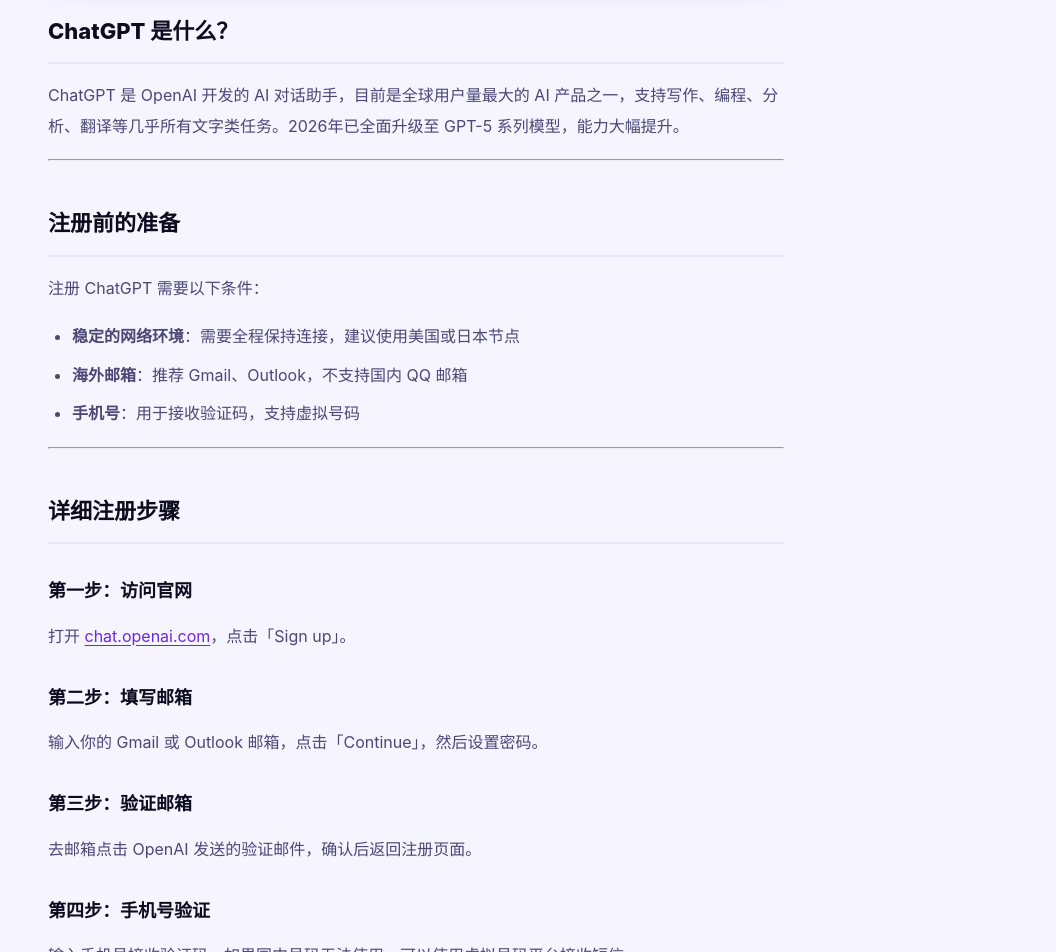
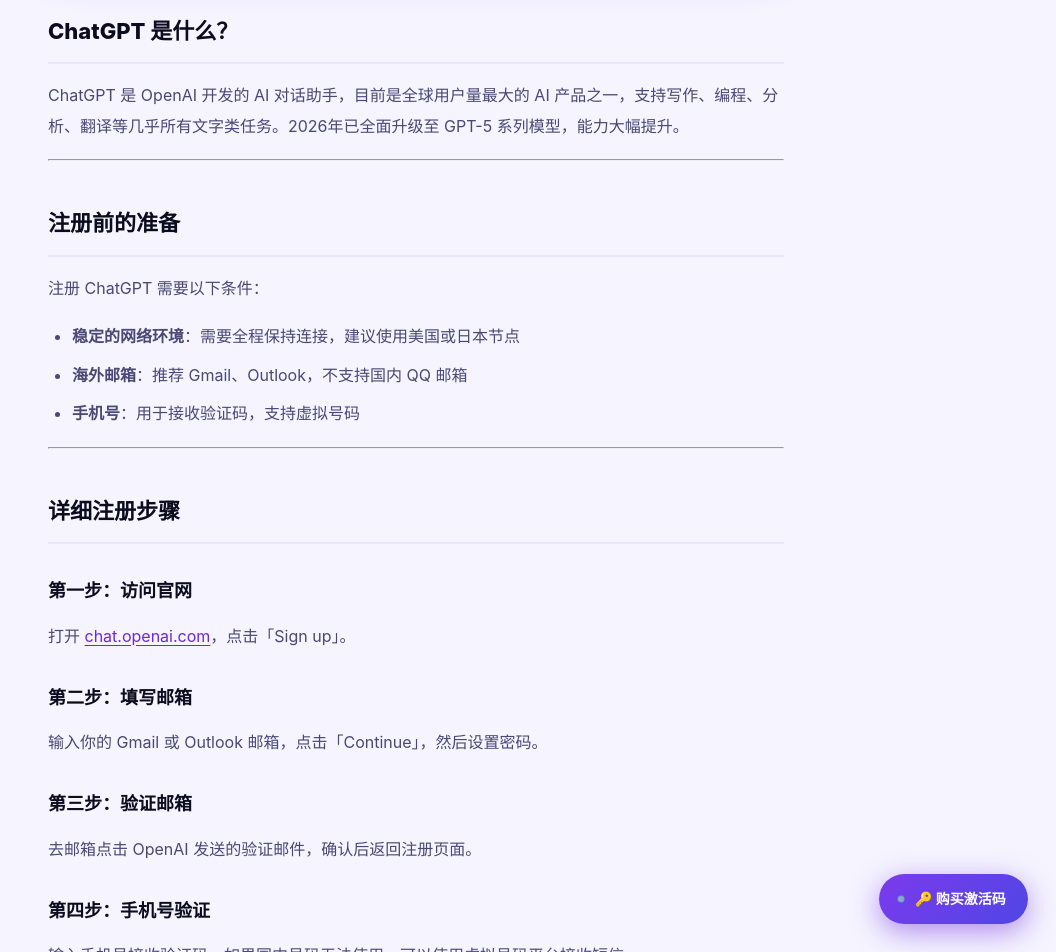
Before and after one commit to leo11hang/Kilian.github.io, a Jekyll site: the page built from _posts/2025-03-28-ChatGPT Sign up.md, in a window 1280 px wide and 1400 px high, scrolled down 554 px. Shown: the part 448-1400 px from the top of the window, without its empty margins (224-1280 px from the left). Built offline with Jekyll 4.4.1, drawn with Linux system fonts in a browser that asks for light colours; a script that is not in the unit is left out.

Commit message:
Add files via upload

```diff
--- a/assets/css/main.css
+++ b/assets/css/main.css
@@ -203,96 +203,84 @@
 }
 .empty-btn:hover { opacity: .9; transform: translateY(-1px); }
 
-/* ── Mobile fixes ── */
+/* ── Mobile: 768px ── */
+@media (max-width: 768px) {
+  .site-nav { display: none; }
+  .hero { padding: 56px 1.5rem 68px; }
+  .stats-wrap { margin: -14px 1.5rem 0; }
+  .posts-grid { grid-template-columns: 1fr; gap: 16px; }
+  .cta-box { flex-direction: column; text-align: center; padding: 24px 20px; }
+  .article-wrap { padding: 32px 1.25rem 80px; }
+  .header-inner { padding: 0 1.25rem; }
+}
+
+/* ── Mobile: 480px ── */
 @media (max-width: 480px) {
-  /* Header */
   .header-inner { padding: 0 1rem; height: 56px; gap: 0; }
   .site-logo { font-size: 14px; gap: 8px; }
   .logo-mark { width: 28px; height: 28px; border-radius: 8px; flex-shrink: 0; }
   .btn-email { font-size: 11px; padding: 0 10px; height: 32px; gap: 5px; max-width: 190px; overflow: hidden; white-space: nowrap; text-overflow: ellipsis; }
-
-  /* Hero */
   .hero { padding: 44px 1.25rem 60px; }
   .hero h1 { font-size: 26px; letter-spacing: -.5px; }
   .hero p { font-size: 14px; margin-bottom: 32px; }
   .hero-badge { font-size: 10px; padding: 4px 12px; margin-bottom: 20px; }
-
-  /* Buttons — side by side, equal width */
   .hero-btns { gap: 10px; flex-wrap: nowrap; }
   .hbtn { width: 46%; height: 46px; font-size: 13px; border-radius: 11px; }
-
-  /* Stats */
   .stats-wrap { margin: -12px 1rem 0; }
   .stats-bar { max-width: 100%; }
   .stat-item { padding: 16px 8px; }
   .stat-num { font-size: 20px; }
   .stat-label { font-size: 10px; }
-
-  /* Cat tabs — horizontal scroll, no wrap */
-  .cat-tabs {
-    flex-wrap: nowrap;
-    overflow-x: auto;
-    padding-bottom: 16px;
-    -webkit-overflow-scrolling: touch;
-    scrollbar-width: none;
-  }
+  .cat-tabs { flex-wrap: nowrap; overflow-x: auto; padding-bottom: 16px; -webkit-overflow-scrolling: touch; scrollbar-width: none; }
   .cat-tabs::-webkit-scrollbar { display: none; }
   .cat-tab { flex-shrink: 0; padding: 6px 14px; font-size: 12px; }
-
-  /* Posts grid — single column */
   .posts-grid { grid-template-columns: 1fr; gap: 14px; }
-
-  /* Container */
   .container { padding: 0 1rem; }
-
-
-  /* Article */
   .article-wrap { padding: 24px 1rem 80px; }
   .article-title { font-size: 22px; }
   .cta-box { padding: 20px 16px; gap: 14px; }
   .cta-box-icon { font-size: 32px; }
   .cta-box-text strong { font-size: 15px; }
   .btn-cta-box { width: 100%; justify-content: center; }
+
+  /* Float CTA — 手机端圆角胶囊 */
+  .float-cta {
+    position: fixed !important;
+    bottom: 20px !important;
+    right: 14px !important;
+    left: auto !important;
+    padding: 0 16px 0 12px !important;
+    height: 46px !important;
+    border-radius: 23px !important;
+    font-size: 13px !important;
+    gap: 8px !important;
+    flex-direction: row !important;
+    width: auto !important;
+  }
+  .float-cta-dot { width: 7px; height: 7px; }
 }
 
-
-@media (max-width: 480px) {
-    bottom: 20px; right: 14px;
-    width: 56px; height: 56px;
-    padding: 0;
-    border-radius: 16px;
-    flex-direction: column;
-    gap: 0;
-    justify-content: center;
-    align-items: center;
-  }
-}
-
-/* ── Float CTA ── */
+/* ── Float CTA 桌面端 ── */
 .float-cta {
-  position: fixed; bottom: 28px; right: 28px; z-index: 999;
-  display: flex; align-items: center; gap: 10px;
-  background: var(--grad); color: white;
-  padding: 0 22px 0 18px; height: 50px;
+  position: fixed;
+  bottom: 28px;
+  right: 28px;
+  left: auto;
+  z-index: 999;
+  display: flex;
+  align-items: center;
+  gap: 10px;
+  background: var(--grad);
+  color: white;
+  padding: 0 22px 0 18px;
+  height: 50px;
   border-radius: 100px;
   box-shadow: 0 8px 28px rgba(109,40,217,.5);
-  font-size: 14px; font-weight: 700;
+  font-size: 14px;
+  font-weight: 700;
+  white-space: nowrap;
   transition: transform .2s, box-shadow .2s;
   animation: float-in .6s cubic-bezier(.34,1.56,.64,1) 1s both;
-  white-space: nowrap;
 }
 .float-cta:hover { transform: translateY(-3px); box-shadow: 0 12px 36px rgba(109,40,217,.6); }
 .float-cta-dot { width: 8px; height: 8px; background: #86efac; border-radius: 50%; flex-shrink: 0; animation: pulse 1.8s ease infinite; }
-.float-cta-text { display: flex; align-items: center; gap: 6px; }
-
-@media (max-width: 480px) {
-  .float-cta {
-    bottom: 20px; right: 14px;
-    padding: 0 16px 0 13px;
-    height: 44px;
-    border-radius: 22px;
-    font-size: 13px;
-    gap: 8px;
-  }
-  .float-cta-dot { width: 7px; height: 7px; }
-}
```
